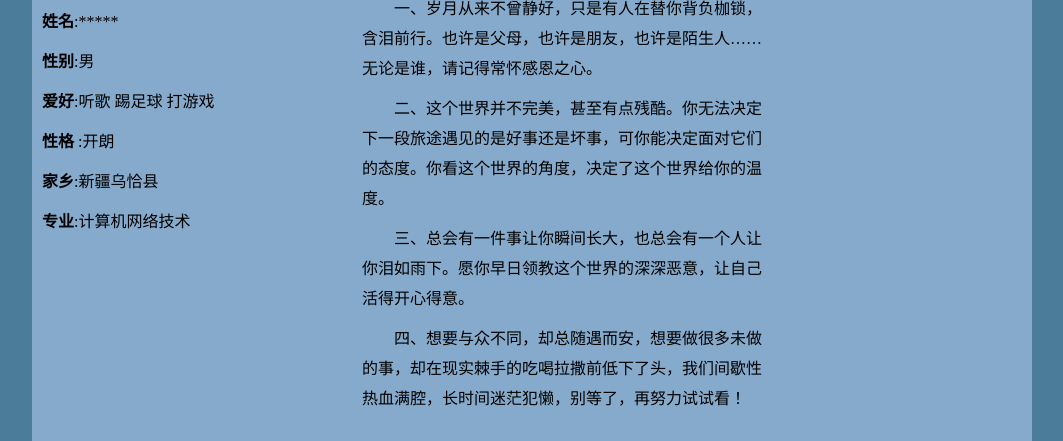
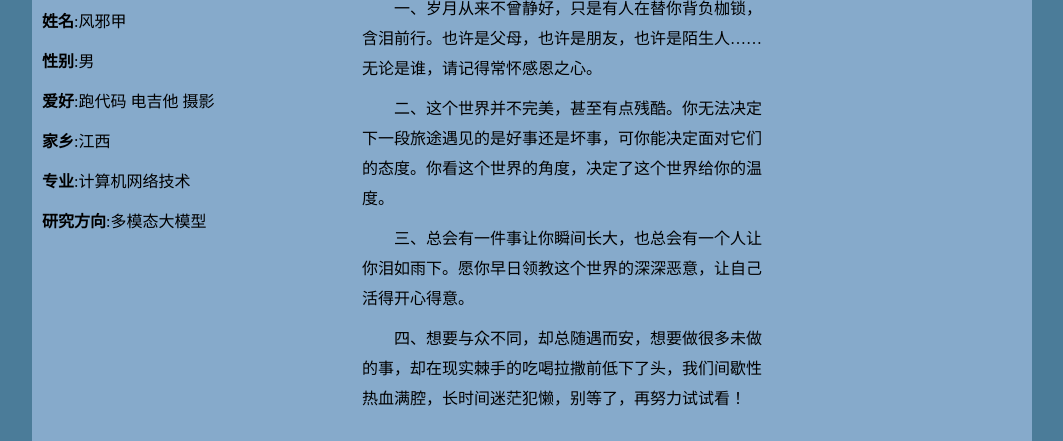
Before and after one commit to fengxiejia/fengxiejia.github.io, a plain HTML site: page index.html in a window 1280 px wide. Shown: the part 106-547 px from the top of the page, without its empty margins (108-1171 px from the left). Drawn offline with Linux system fonts and the light colour scheme.

Commit message:
Update index.html

```diff
--- a/index.html
+++ b/index.html
@@ -26,12 +26,12 @@
                 <h2>关于我</h2>
                 <img src="picture/me.png" alt="">
                 <p>
-                    <span>姓名</span>:*****<br>
+                    <span>姓名</span>:风邪甲<br>
                     <span>性别</span>:男<br>
-                    <span>爱好</span>:听歌 踢足球 打游戏<br>
-                    <span>性格</span> :开朗<br>
-                    <span>家乡</span>:新疆乌恰县<br>
-                    <span>专业</span>:计算机网络技术
+                    <span>爱好</span>:跑代码 电吉他 摄影<br>
+                    <span>家乡</span>:江西<br>
+                    <span>专业</span>:计算机网络技术<br>
+                    <span>研究方向</span>:多模态大模型
                 </p>
             </div>
             <div id="main_right">
```
